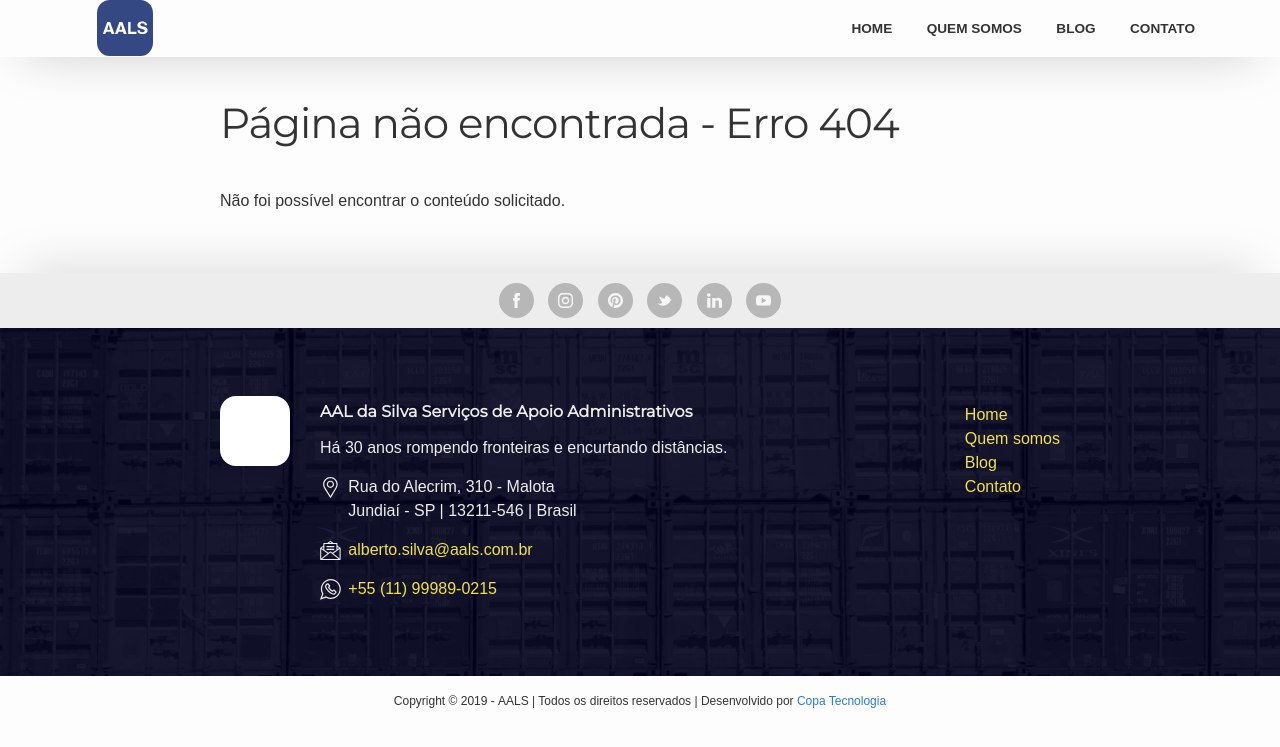
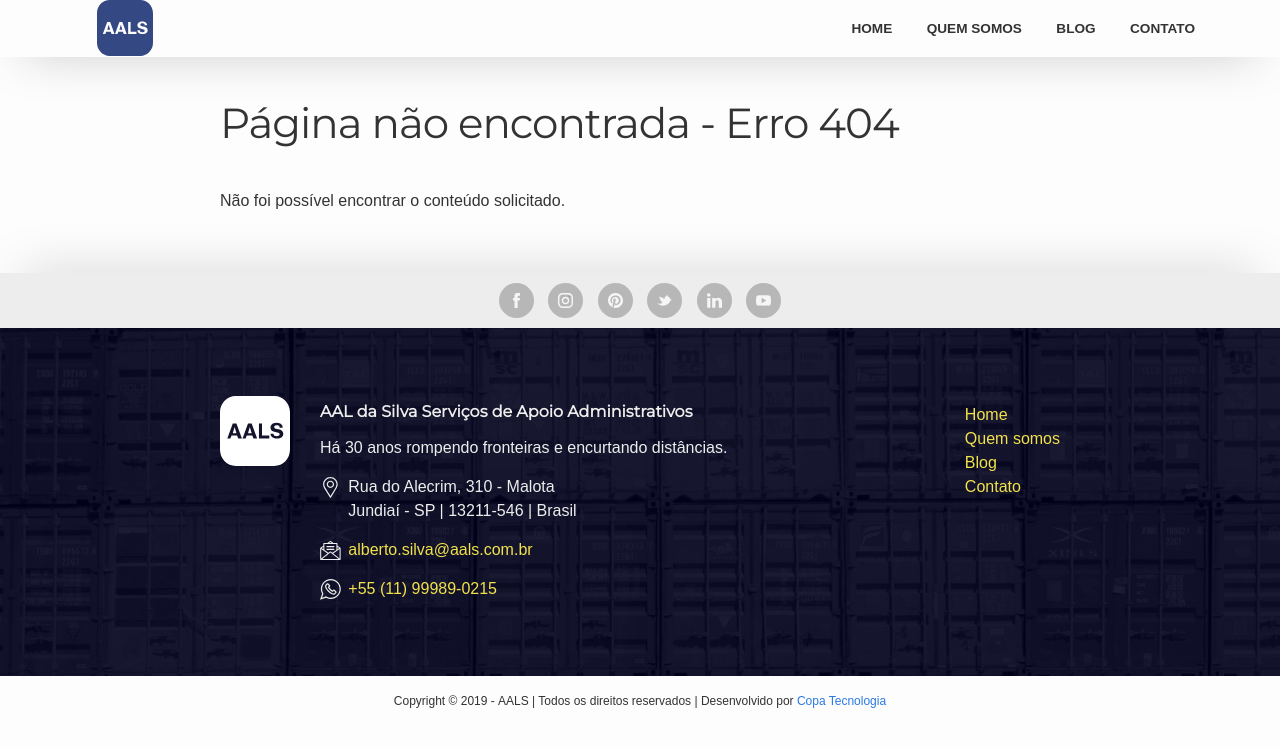
Before and after one commit to aalslogistica/aalslogistica.github.io, a Jekyll site: the page built from 404.html, in a window 1280 px wide. Shown: the top 747 px of the page. Built offline with Jekyll 4.4.1, drawn with Linux system fonts in a browser that asks for light colours; some web fonts are replaced.

Commit message:
Refatoração do logo.svg e remoção de ícones desnecessários

```diff
--- a/_includes/footer.html
+++ b/_includes/footer.html
@@ -30,7 +30,7 @@
 
       <div data-cell="shrink">
         <div class="site-logo">
-          {% include svg/favicon.svg %}
+          {% include svg/logo.svg %}
         </div>
       </div>
 
--- a/_includes/sections/about.html
+++ b/_includes/sections/about.html
@@ -5,7 +5,7 @@
 
     <div data-grid="center spacing">
         <div data-cell="1of4">
-            {% include svg/favicon.svg %}
+            {% include svg/logo.svg %}
         </div>
         <div data-cell="3of4">
             <h2>{{ about.title }}</h2>
```
Also changed, not shown: _includes/svg/doctor.svg (deleted), _includes/svg/favicon.svg (deleted), _includes/svg/favicon_bco.svg (deleted), _includes/svg/heart.svg (deleted), _includes/svg/heartbeat.svg (deleted), _includes/svg/logo.svg.
